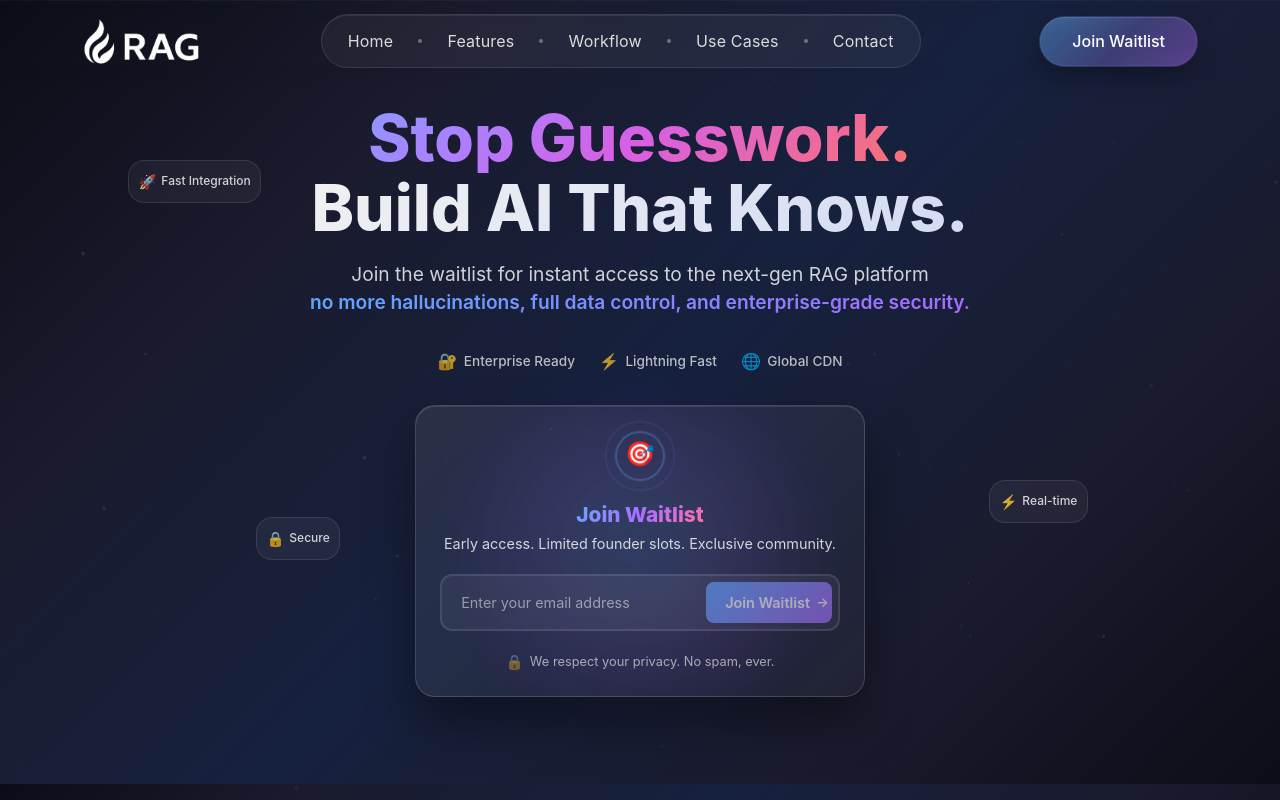
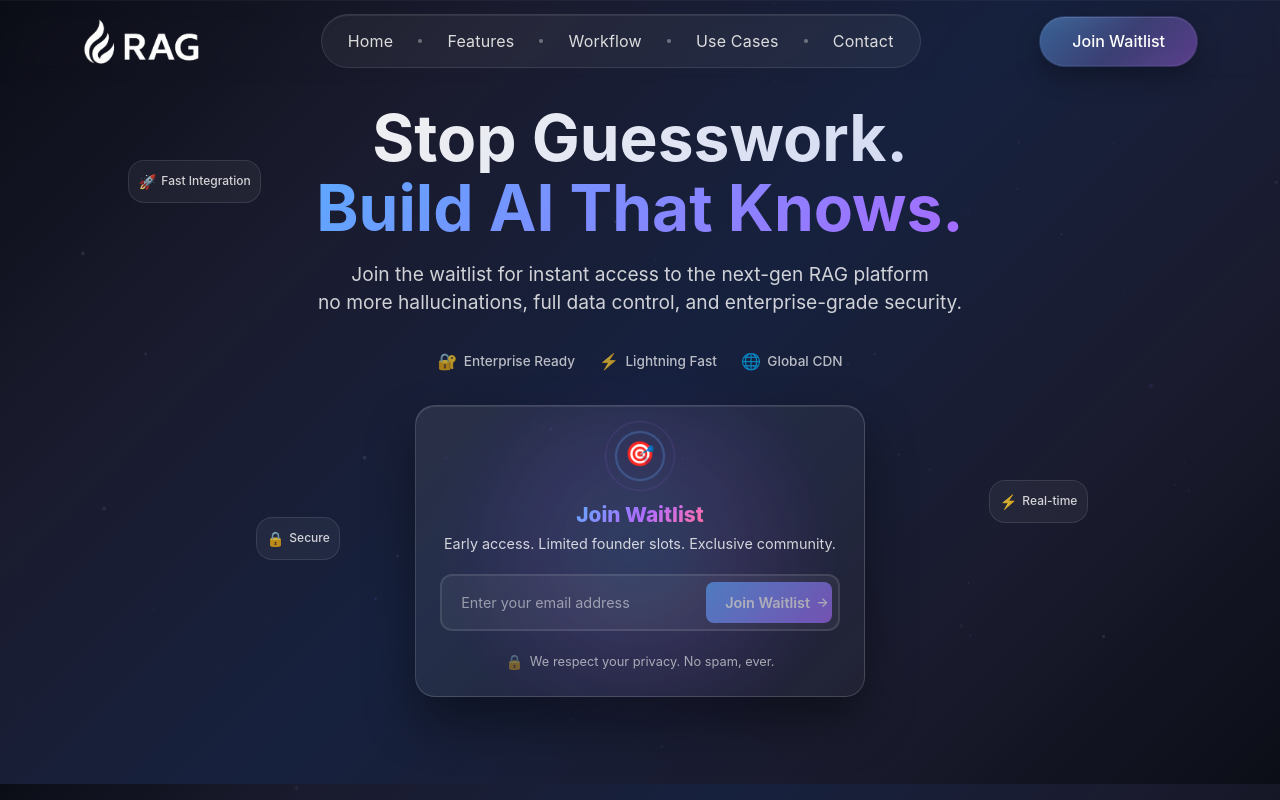
Before and after one commit to dhavalinventam/rag-website, a Next.js app: page / in a window 1280 px wide. Shown: the top 800 px of the page. Built offline with nearby package versions, Linux system fonts and the light colour scheme.

Commit message:
design improvment

```diff
--- a/src/app/(pages)/contact/page.module.scss
+++ b/src/app/(pages)/contact/page.module.scss
@@ -90,7 +90,7 @@
 .title {
   font-size: clamp(2.5rem, 6vw, 4rem);
   line-height: 1.1;
-  font-weight: 800;
+  font-weight: 700;
   margin-bottom: 1rem;
   color: #fff;
 }
--- a/src/components/pages/home/hero-section/hero.module.scss
+++ b/src/components/pages/home/hero-section/hero.module.scss
@@ -70,7 +70,7 @@
 .title {
   font-size: clamp(2.5rem, 6vw, 4rem);
   line-height: 1.1;
-  font-weight: 800;
+  font-weight: 700;
   margin-bottom: 1rem;
   color: #fff;
 }
@@ -81,11 +81,10 @@
 }
 
 .gradientText {
-  background: linear-gradient(135deg, #5da8ff 0%, #a66bff 50%, #ff6b9d 100%);
+  background: linear-gradient(135deg, #5da8ff, #a66bff);
   -webkit-background-clip: text;
+  -webkit-text-fill-color: transparent;
   background-clip: text;
-  color: transparent;
-  animation: gradientShift 4s ease-in-out infinite;
 }
 
 .typingText {
--- a/src/components/pages/home/hero-section/index.tsx
+++ b/src/components/pages/home/hero-section/index.tsx
@@ -145,19 +145,17 @@ const HeroSection = () => {
         <div className={styles.content}>
           <h1 className={styles.title}>
             <span className={styles.titleLine}>
-              <span className={styles.gradientText}>Stop Guesswork.</span>
+              <span className={styles.typingText}>Stop Guesswork.</span>
             </span>
             <span className={styles.titleLine}>
-              <span className={styles.typingText}>Build AI That Knows.</span>
+              <span className={styles.gradientText}>Build AI That Knows.</span>
             </span>
           </h1>
 
           <p className={styles.subtitle}>
             Join the waitlist for instant access to the next-gen RAG platform
             <br />
-            <span className={styles.highlight}>
-              no more hallucinations, full data control, and enterprise-grade security.
-            </span>
+            no more hallucinations, full data control, and enterprise-grade security.
           </p>
 
           <div className={styles.trustBadges}>
```
Also changed, not shown: src/app/(pages)/contact/page.tsx (+7 -8 lines).
